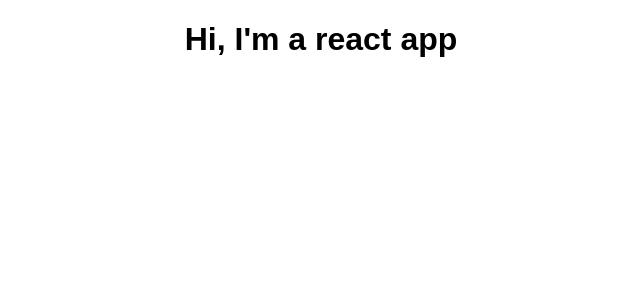
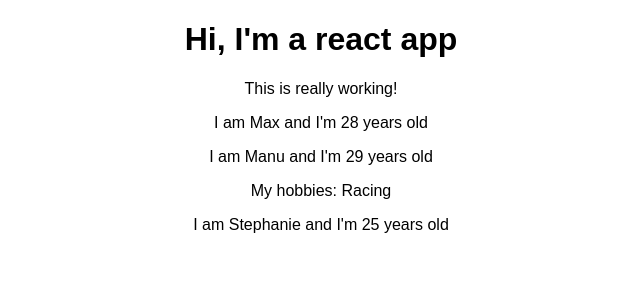
Before and after one commit to shindiogawa/react-complete-guide, a React (Create React App) app: page / in a window 1280 px wide. Shown: the top 300 px of the page, without its empty margins (319-959 px from the left). Built offline with nearby package versions, Linux system fonts and the light colour scheme.

Commit message:
Giving props children

```diff
--- a/src/App.js
+++ b/src/App.js
@@ -1,11 +1,16 @@
 import React, { Component } from 'react';
 import './App.css';
+import Person from './Person/Person'
 
 class App extends Component {
   render() {
     return (
       <div className="App">
         <h1>Hi, I'm a react app</h1>
+        <p>This is really working!</p>
+        <Person name="Max" age="28"/>
+        <Person name="Manu" age="29">My hobbies: Racing </Person>
+        <Person name="Stephanie" age="25"/>
       </div>
     );
 
--- /dev/null
+++ b/src/Person/Person.js
@@ -0,0 +1,12 @@
+import React from 'react';
+
+const person = (props) => {
+    return (
+        <div>
+            <p>I am {props.name} and I'm {props.age} years old</p>
+            <p>{props.children}</p>
+        </div>
+    )
+};
+
+export default person;
```
